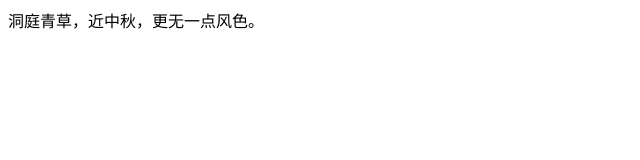
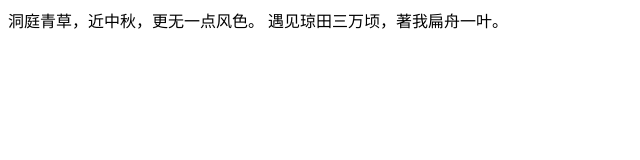
Before and after one commit to sztjtjtj/pap, a plain HTML site: page index.html in a window 1280 px wide. Shown: the whole page, without its empty margins (0-640 px from the left). Drawn offline with Linux system fonts and the light colour scheme.

Commit message:
the second line

```diff
--- a/index.html
+++ b/index.html
@@ -6,6 +6,7 @@
 </head>
 <body>
 洞庭青草，近中秋，更无一点风色。
+遇见琼田三万顷，著我扁舟一叶。
 
 </body>
 </html>
```
